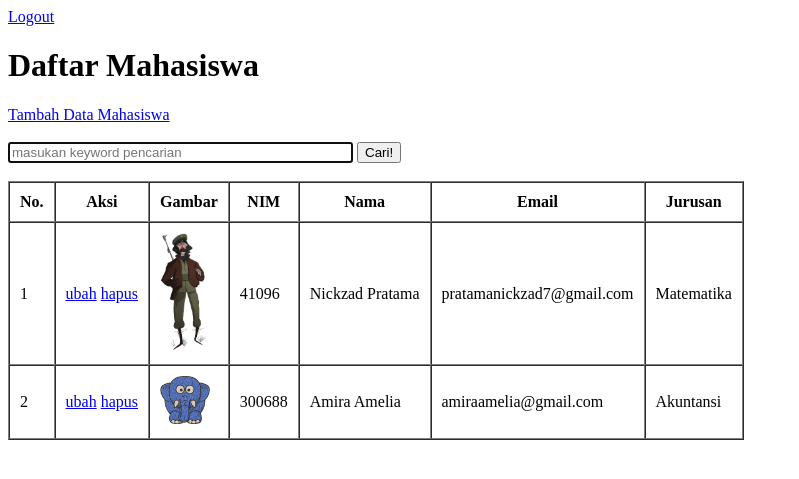
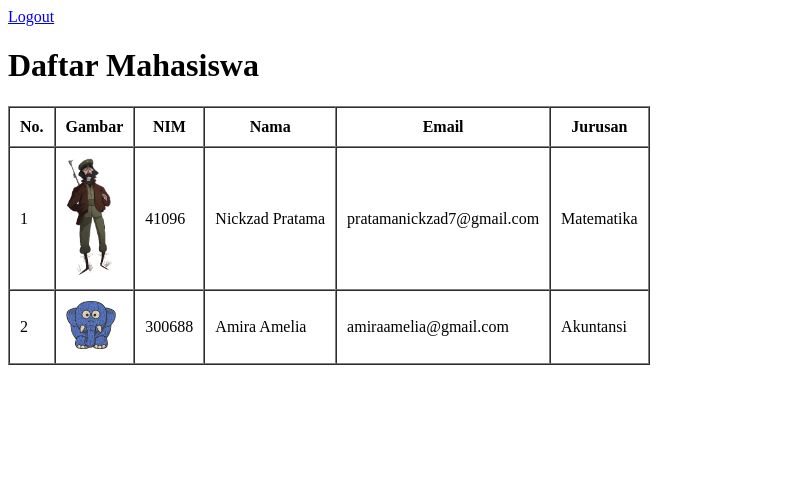
Before and after one commit to nickzadpratama/PHP-Registrasi-Login-Logout, a PHP site: page / in a window 1280 px wide. Shown: the top 479 px of the page, without its empty margins (0-799 px from the left). Run offline with PHP 8.4, Linux system fonts and the light colour scheme; the visitor is signed in with stand-in values (Sample User, id 1); data comes from the database, SQL or seed files in the repository.

Commit message:
Update index.php

```diff
--- a/index.php
+++ b/index.php
@@ -25,20 +25,10 @@ $mahasiswa = tampil("SELECT * FROM mahasiswa");
 
     <h1>Daftar Mahasiswa</h1>
 
-    <a href="tambah.php">Tambah Data Mahasiswa</a>
-    <br><br>
-
-    <form action="" method="post">
-        <input type="text" name="keyword" size="40" autofocus placeholder="masukan keyword pencarian" autocomplete="off">
-        <button type="submit" name="cari">Cari!</button>
-    </form>
-    <br>
-
     <table border="1" cellpadding="10" cellspacing="0">
 
         <tr>
             <th>No.</th>
-            <th>Aksi</th>
             <th>Gambar</th>
             <th>NIM</th>
             <th>Nama</th>
@@ -50,10 +40,6 @@ $mahasiswa = tampil("SELECT * FROM mahasiswa");
         <?php foreach ($mahasiswa as $row) : ?>
             <tr>
                 <td><?= $i; ?></td>
-                <td>
-                    <a href="ubah.php?id=<?= $row['id']; ?>">ubah</a>
-                    <a href="hapus.php?id=<?php echo $row["id"]; ?>" onclick="return confirm('yakin?')">hapus</a>
-                </td>
                 <td>
                     <img src="img/<?= $row["gambar"]; ?>" width="50">
                 </td>
```
